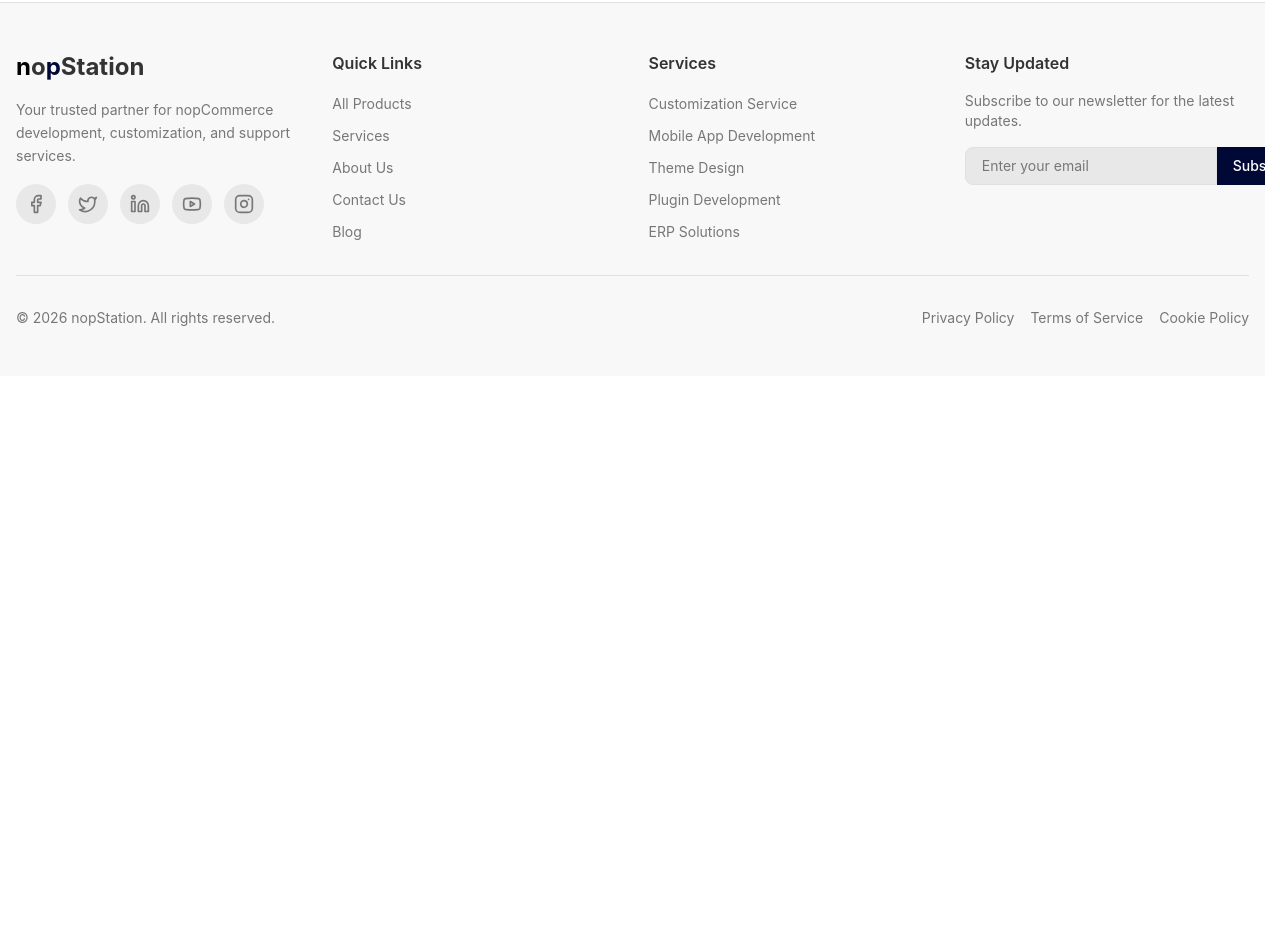
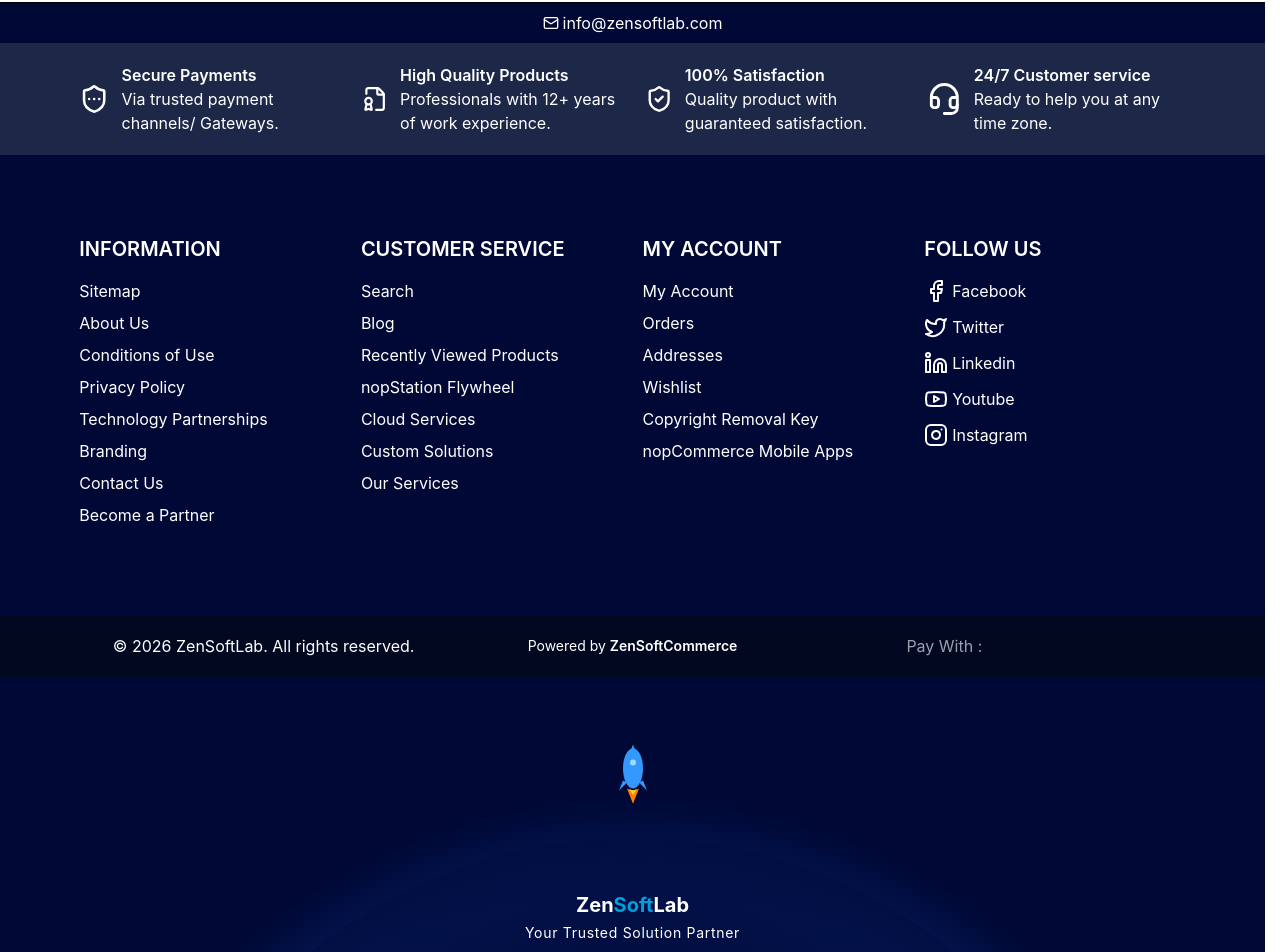
Before and after one commit to forhadreza43/zensoftlab-intern-task, a React (Vite) app: page / in a window 1280 px wide. Shown: the part 1315-2267 px from the top of the page. Before the commit the page ends 1691 px from the top, so only its background shows below. Built offline with nearby package versions, Linux system fonts and the light colour scheme; some icons are missing.

Commit message:
Add AnimatedRocket component and enhance Footer with scroll-to-top functionality; update FooterAccordion for improved link organization

```diff
--- a/package.json
+++ b/package.json
@@ -55,6 +55,7 @@
     "react-hook-form": "^7.71.0",
     "react-resizable-panels": "^4.4.0",
     "react-router": "^7.12.0",
+    "react-svg-credit-card-payment-icons": "^5.1.2",
     "recharts": "2.15.4",
     "sonner": "^2.0.7",
     "tailwind-merge": "^3.4.0",
--- /dev/null
+++ b/src/components/AnimatedRocket.tsx
@@ -0,0 +1,94 @@
+// import { motion } from 'framer-motion';
+import { motion } from 'motion/react';
+
+interface AnimatedRocketProps {
+   onClick: () => void;
+}
+
+const AnimatedRocket = ({ onClick }: AnimatedRocketProps) => {
+   return (
+      <motion.button
+         onClick={onClick}
+         className="cursor-pointer focus:outline-none"
+         animate={{
+            y: [0, -12, 0],
+         }}
+         transition={{
+            duration: 2,
+            repeat: Infinity,
+            ease: 'easeInOut',
+         }}
+         whileHover={{ scale: 1.1 }}
+         whileTap={{ scale: 0.95 }}
+         aria-label="Scroll to top"
+      >
+         <svg
+            width="48"
+            height="64"
+            viewBox="0 0 48 64"
+            fill="none"
+            xmlns="http://www.w3.org/2000/svg"
+         >
+            {/* Rocket body */}
+            <ellipse
+               cx="24"
+               cy="28"
+               rx="10"
+               ry="20"
+               className="fill-rocket-body"
+            />
+
+            {/* Rocket tip */}
+            <path d="M24 4 L30 20 L18 20 Z" className="fill-rocket-body" />
+
+            {/* Window */}
+            <circle cx="24" cy="22" r="5" className="fill-footer-bg" />
+            <circle cx="24" cy="22" r="3" fill="hsl(200, 100%, 80%)" />
+
+            {/* Left fin */}
+            <path d="M14 40 L10 50 L18 42 Z" className="fill-rocket-body" />
+
+            {/* Right fin */}
+            <path d="M34 40 L38 50 L30 42 Z" className="fill-rocket-body" />
+
+            {/* Flame outer */}
+            <motion.path
+               d="M18 48 L24 64 L30 48 Q24 52 18 48"
+               className="fill-rocket-flame"
+               animate={{
+                  d: [
+                     'M18 48 L24 64 L30 48 Q24 52 18 48',
+                     'M18 48 L24 60 L30 48 Q24 54 18 48',
+                     'M18 48 L24 64 L30 48 Q24 52 18 48',
+                  ],
+               }}
+               transition={{
+                  duration: 0.15,
+                  repeat: Infinity,
+                  ease: 'linear',
+               }}
+            />
+
+            {/* Flame inner */}
+            <motion.path
+               d="M20 48 L24 58 L28 48 Q24 50 20 48"
+               className="fill-rocket-flameInner"
+               animate={{
+                  d: [
+                     'M20 48 L24 58 L28 48 Q24 50 20 48',
+                     'M20 48 L24 54 L28 48 Q24 52 20 48',
+                     'M20 48 L24 58 L28 48 Q24 50 20 48',
+                  ],
+               }}
+               transition={{
+                  duration: 0.1,
+                  repeat: Infinity,
+                  ease: 'linear',
+               }}
+            />
+         </svg>
+      </motion.button>
+   );
+};
+
+export default AnimatedRocket;
--- /dev/null
+++ b/src/components/BottomFooter.tsx
@@ -0,0 +1,64 @@
+import AnimatedRocket from './AnimatedRocket';
+
+const Footer = () => {
+   const scrollToTop = () => {
+      window.scrollTo({
+         top: 0,
+         behavior: 'smooth',
+      });
+   };
+
+   return (
+      <footer className="relative w-full overflow-hidden bg-primary">
+         {/* Radial glow background */}
+         {/* <div
+            className="absolute inset-0"
+            style={{
+               background: `
+            radial-gradient(ellipse 80% 50% at 50% 100%,
+              hsl(210, 100%, 25%) 0%,
+              hsl(220, 70%, 15%) 40%,
+              hsl(220, 70%, 12%) 100%)
+          `,
+            }}
+         /> */}
+         <div className="w-full opacity-45 flex z-10 justify-center absolute top-1/2 left-1/2 -translate-x-1/2 -translate-y-10 pointer-events-none">
+            <div
+               className="w-[95vw] h-[95vw] rounded-full bg-radial
+    from-blue-600
+    via-blue-600/80
+    to-70%
+    to-transparent"
+            />
+         </div>
+
+         <div className="w-full flex z-20 justify-center absolute top-1/2 left-1/2 -translate-x-1/2 translate-y-1 pointer-events-none">
+            <div className="w-[80vw] h-[80vw] rounded-full bg-radial from-primary  via-primary to-80% to-transparent" />
+         </div>
+
+         <div className="relative z-30 flex flex-col items-center px-6 pt-12 md:pt-16">
+            {/* Animated Rocket */}
+            <div className="mb-8 md:mb-12">
+               <AnimatedRocket onClick={scrollToTop} />
+            </div>
+
+            {/* Logo Section */}
+            <div className="flex flex-col items-center  opacity-100 pb-6 md:pb-12 pt-8">
+               <a href="/" className="flex items-center gap-2 opacity-100">
+                  <span className="text-xl font-bold">
+                     <span className="text-primary-foreground">Zen</span>
+                     {/* <span className="text-primary-foreground">S</span> */}
+                     <span className="text-secondary">Soft</span>
+                     <span className="text-primary-foreground">Lab</span>
+                  </span>
+               </a>
+               <p className="mt-1 text-xs tracking-wider text-primary-foreground md:text-sm">
+                  Your Trusted Solution Partner
+               </p>
+            </div>
+         </div>
+      </footer>
+   );
+};
+
+export default Footer;
--- a/src/components/Footer.tsx
+++ b/src/components/Footer.tsx
@@ -1,147 +1,221 @@
-import { Facebook, Twitter, Linkedin, Youtube, Instagram } from 'lucide-react';
+import {
+   Facebook,
+   Twitter,
+   Linkedin,
+   Youtube,
+   Instagram,
+   Mail,
+   ShieldCheck,
+   ShieldEllipsis,
+   FileBadge,
+   Headset,
+} from 'lucide-react';
+import { FooterAccordion } from './FooterAccordion';
+import { Link } from 'react-router';
+import { AmericanExpressIcon, MastercardIcon, VisaIcon } from 'react-svg-credit-card-payment-icons';
+import BottomFooter from './BottomFooter';
+
+const quickLinks = [
+   {
+      title: 'Information',
+      links: [
+         { label: 'Sitemap', href: '#' },
+         { label: 'About Us', href: '#' },
+         { label: 'Conditions of Use', href: '#' },
+         { label: 'Privacy Policy', href: '#' },
+         { label: 'Technology Partnerships', href: '#' },
+         { label: 'Branding', href: '#' },
+         { label: 'Contact Us', href: '#' },
+         { label: 'Become a Partner', href: '#' },
+      ],
+   },
+   {
+      title: 'Customer Service',
+      links: [
+         { label: 'Search', href: '#' },
+         { label: 'Blog', href: '#' },
+         { label: 'Recently Viewed Products', href: '#' },
+         { label: 'nopStation Flywheel', href: '#' },
+         { label: 'Cloud Services', href: '#' },
+         { label: 'Custom Solutions', href: '#' },
+         { label: 'Our Services', href: '#' },
+      ],
+   },
+   {
+      title: 'My Account',
+      links: [
+         { label: 'My Account', href: '#' },
+         { label: 'Orders', href: '#' },
+         { label: 'Addresses', href: '#' },
+         { label: 'Wishlist', href: '#' },
+         { label: 'Copyright Removal Key', href: '#' },
+         { label: 'nopCommerce Mobile Apps', href: '#' },
+      ],
+   },
+];
+
+const socialLinks = [
+   {
+      title: 'Follow Us',
+      links: [
+         { label: 'Facebook', icon: Facebook, href: '#' },
+         { label: 'Twitter', icon: Twitter, href: '#' },
+         { label: 'Linkedin', icon: Linkedin, href: '#' },
+         { label: 'Youtube', icon: Youtube, href: '#' },
+         { label: 'Instagram', icon: Instagram, href: '#' },
+      ],
+   },
+];
 
 const Footer = () => {
-   const socialLinks = [
-      { icon: Facebook, href: '#' },
-      { icon: Twitter, href: '#' },
-      { icon: Linkedin, href: '#' },
-      { icon: Youtube, href: '#' },
-      { icon: Instagram, href: '#' },
-   ];
-
-   const quickLinks = [
-      { name: 'All Products', href: '#' },
-      { name: 'Services', href: '#' },
-      { name: 'About Us', href: '#' },
-      { name: 'Contact Us', href: '#' },
-      { name: 'Blog', href: '#' },
-   ];
-
-   const services = [
-      { name: 'Customization Service', href: '#' },
-      { name: 'Mobile App Development', href: '#' },
-      { name: 'Theme Design', href: '#' },
-      { name: 'Plugin Development', href: '#' },
-      { name: 'ERP Solutions', href: '#' },
-   ];
-
    return (
-      <footer className="relative overflow-hidden border-t border-border">
-         <div className="absolute inset-0 bg-background" />
-
-         <div className="relative z-10 container mx-auto px-4 py-12">
-            <div className="grid grid-cols-1 md:grid-cols-2 lg:grid-cols-4 gap-8 mb-8">
-               {/* Logo & Description */}
-               <div>
-                  <a href="/" className="inline-block mb-4">
-                     <span className="text-2xl font-bold">
-                        <span className="text-cyan">n</span>
-                        <span className="text-foreground">o</span>
-                        <span className="text-primary">p</span>
-                        <span className="text-foreground">Station</span>
-                     </span>
-                  </a>
-                  <p className="text-muted-foreground text-sm mb-4 leading-relaxed">
-                     Your trusted partner for nopCommerce development,
-                     customization, and support services.
+      <footer className="relative overflow-hidden border-t bg-primary">
+         <div className="relative mx-auto">
+            <div className="px-4">
+               <div className="flex items-center gap-1 justify-center text-primary-foreground py-2 border-b lg:border-0">
+                  <Mail size={16} />
+                  <span>info@zensoftlab.com</span>
+               </div>
+            </div>
+            <div className="bg-gray-600/40 ">
+               <div className="md:w-[95%] lg:w-[90%] max-w-360 mx-auto px-4">
+                  <div className="grid grid-cols-1 align-center mx-auto items-center md:grid-cols-2 gap-2 md:gap-4 lg:grid-cols-4 lg:gap-6 py-5">
+                     <div className="flex items-center gap-3">
+                        <ShieldEllipsis
+                           size={44}
+                           className="text-primary-foreground"
+                        />
+                        <div className="text-primary-foreground">
+                           <p className="font-semibold">Secure Payments</p>
+                           <p className="">
+                              Via trusted payment channels/ Gateways.
                            </p>
-                  <div className="flex gap-3">
+                        </div>
+                     </div>
+                     <div className="flex items-center gap-3">
+                        <FileBadge
+                           size={44}
+                           className="text-primary-foreground"
+                        />
+                        <div className="text-primary-foreground">
+                           <p className="font-semibold">
+                              High Quality Products
+                           </p>
+                           <p className="">
+                              Professionals with 12+ years of work experience.
+                           </p>
+                        </div>
+                     </div>
+                     <div className="flex items-center gap-3">
+                        <ShieldCheck
+                           size={44}
+                           className="text-primary-foreground"
+                        />
+                        <div className="text-primary-foreground">
+                           <p className="font-semibold">100% Satisfaction</p>
+                           <p className="">
+                              Quality product with guaranteed satisfaction.
+                           </p>
+                        </div>
+                     </div>
+                     <div className="flex items-center gap-3">
+                        <Headset
+                           size={44}
+                           className="text-primary-foreground"
+                        />
+                        <div className="text-primary-foreground">
+                           <p className="font-semibold">
+                              24/7 Customer service
+                           </p>
+                           <p className="">
+                              Ready to help you at any time zone.
+                           </p>
+                        </div>
+                     </div>
+                  </div>
+               </div>
+            </div>
+            <div className="md:w-[95%] lg:w-[90%] max-w-360 mx-auto px-4 py-10">
+               <div className="text-primary-foreground md:hidden">
+                  {quickLinks.map((section, index) => (
+                     <FooterAccordion key={index} data={section} />
+                  ))}
                   {socialLinks.map((social, index) => (
-                        <a
-                           key={index}
-                           href={social.href}
-                           className="w-10 h-10 rounded-full bg-muted flex items-center justify-center text-muted-foreground hover:text-primary hover:bg-muted/80 transition-colors"
-                        >
-                           <social.icon className="w-5 h-5" />
-                        </a>
+                     <FooterAccordion key={index} data={social} />
                   ))}
                </div>
-               </div>
-
-               {/* Quick Links */}
-               <div>
-                  <h4 className="text-foreground font-semibold mb-4">
-                     Quick Links
+               <div className="hidden md:grid grid-cols-4 gap-5 py-10">
+                  {quickLinks.map((section, index) => (
+                     <div key={index}>
+                        <h4 className="text-primary-foreground text-xl font-semibold uppercase mb-4">
+                           {section.title}
                         </h4>
-                  <ul className="space-y-2">
-                     {quickLinks.map((link) => (
-                        <li key={link.name}>
-                           <a
-                              href={link.href}
-                              className="text-muted-foreground text-sm hover:text-primary transition-colors"
+                        <ul>
+                           {section.links.map((link, linkIndex) => (
+                              <li key={linkIndex} className="mb-2">
+                                 <Link
+                                    to={link.href}
+                                    className="text-primary-foreground"
                                  >
-                              {link.name}
-                           </a>
+                                    {link.label}
+                                 </Link>
                               </li>
                            ))}
                         </ul>
                      </div>
-
-               {/* Services */}
-               <div>
-                  <h4 className="text-foreground font-semibold mb-4">
-                     Services
+                  ))}
+                  {socialLinks.map((social, index) => (
+                     <div key={index}>
+                        <h4 className="text-primary-foreground text-xl font-semibold uppercase mb-4">
+                           {social.title}
                         </h4>
-                  <ul className="space-y-2">
-                     {services.map((link) => (
-                        <li key={link.name}>
-                           <a
-                              href={link.href}
-                              className="text-muted-foreground text-sm hover:text-primary transition-colors"
+                        <ul className="flex flex-col gap-3">
+                           {social.links.map((link, linkIndex) => (
+                              <li key={linkIndex}>
+                                 <Link
+                                    to={link.href}
+                                    className="text-primary-foreground hover:underline flex items-center gap-1"
                                  >
-                              {link.name}
-                           </a>
+                                    {link.icon && (
+                                       <link.icon className="w-6 h-6 inline-block" />
+                                    )}
+                                    {link.label}
+                                 </Link>
                               </li>
                            ))}
                         </ul>
                      </div>
-
-               {/* Newsletter */}
+                  ))}
+               </div>
+            </div>
+            <div className='bg-gray-950/60 py-4'>
+               <div className="md:w-[95%] lg:w-[90%] max-w-360 mx-auto px-4 ">
+                  <div className="grid grid-cols-1 md:grid-cols-3 text-primary-foreground items-center text-center">
                      <div>
-                  <h4 className="text-foreground font-semibold mb-4">
-                     Stay Updated
-                  </h4>
-                  <p className="text-muted-foreground text-sm mb-4">
-                     Subscribe to our newsletter for the latest updates.
+                        <p>
+                           © 2026 ZenSoftLab. All rights
+                           reserved.
                         </p>
-                  <div className="flex">
-                     <input
-                        type="email"
-                        placeholder="Enter your email"
-                        className="flex-1 px-4 py-2 bg-muted border border-border rounded-l-lg text-sm text-foreground placeholder:text-muted-foreground focus:outline-none focus:border-primary"
-                     />
-                     <button className="px-4 py-2 bg-primary text-primary-foreground rounded-r-lg font-medium text-sm hover:bg-primary/90 transition-colors">
-                        Subscribe
-                     </button>
+                     </div>
+                     <div>
+                        <p className='text-sm'>
+                           Powered by{' '}
+                           <span className="font-semibold">ZenSoftCommerce</span>
+                        </p>
+                     </div>
+                     <div className="flex items-center justify-center gap-2">
+                        <span className='text-gray-400'>Pay With :</span>
+                        <div className="flex items-center gap-2">
+                           <VisaIcon width={30} height={25} />
+                           <MastercardIcon width={30} height={25} />
+                           <AmericanExpressIcon width={30} height={25} />
                         </div>
                      </div>
                   </div>
-
-            {/* Bottom Bar */}
-            <div className="pt-8 border-t border-border flex flex-col md:flex-row items-center justify-between gap-4">
-               <p className="text-muted-foreground text-sm">
-                  © {new Date().getFullYear()} nopStation. All rights reserved.
-               </p>
-               <div className="flex gap-4">
-                  <a
-                     href="#"
-                     className="text-muted-foreground text-sm hover:text-primary transition-colors"
-                  >
-                     Privacy Policy
-                  </a>
-                  <a
-                     href="#"
-                     className="text-muted-foreground text-sm hover:text-primary transition-colors"
-                  >
-                     Terms of Service
-                  </a>
-                  <a
-                     href="#"
-                     className="text-muted-foreground text-sm hover:text-primary transition-colors"
-                  >
-                     Cookie Policy
-                  </a>
                </div>
+            </div>
+            <div>
+               <BottomFooter/>
             </div>
          </div>
       </footer>
--- /dev/null
+++ b/src/components/FooterAccordion.tsx
@@ -0,0 +1,48 @@
+import {
+   Accordion,
+   AccordionContent,
+   AccordionItem,
+   AccordionTrigger,
+} from '@/components/ui/accordion';
+import { Link } from 'react-router';
+
+type QuickLinkItem = {
+   label: string;
+   icon?: React.ComponentType<{ className?: string }>;
+   href: string;
+};
+
+type QuickLinkSection = {
+   title: string;
+   links: QuickLinkItem[];
+};
+
+type FooterAccordionData = {
+   data: QuickLinkSection;
+};
+
+export function FooterAccordion({ data }: FooterAccordionData) {
+   return (
+      <Accordion type="single" collapsible className="w-full">
+         <AccordionItem value="item-1">
+            <AccordionTrigger className="font-bold uppercase">
+               {data.title}
+            </AccordionTrigger>
+            <AccordionContent className="flex flex-col gap-4 text-balance">
+               {data.links.map((link, index) => (
+                  <Link
+                     key={index}
+                     to={link.href}
+                     className="text-primary-foreground hover:underline flex items-center gap-1"
+                  >
+                     {link.icon && (
+                        <link.icon className="w-5 h-5 inline-block" />
+                     )}
+                     {link.label}
+                  </Link>
+               ))}
+            </AccordionContent>
+         </AccordionItem>
+      </Accordion>
+   );
+}
--- a/src/components/ServicesSection.tsx
+++ b/src/components/ServicesSection.tsx
@@ -107,7 +107,7 @@
                   OUR SERVICES
                </h2>
 
-               <div className="hidden lg:flex gap-2 absolute right-4 top-6">
+               <div className="hidden lg:flex gap-2 absolute right-4 top-8">
                   <button
                      onClick={() =>
                         setStartIndex(
@@ -135,7 +135,6 @@
                </div>
             </div>
 
-            {/* ✅ Padding added here to protect card edges */}
             <div
                ref={scrollRef}
                className={`overflow-x-auto scrollbar-hidden px-2 py-2
--- a/src/index.css
+++ b/src/index.css
@@ -186,6 +186,10 @@
    --shadow-lg: var(--shadow-lg);
    --shadow-xl: var(--shadow-xl);
    --shadow-2xl: var(--shadow-2xl);
+
+   --color-rocket-body: hsl(210 100% 60%);
+   --color-rocket-flame: hsl(30 100% 50%);
+   --color-rocket-flameInner: hsl(45 100% 60%);
 }
 /*
 a {
```
Also changed, not shown: src/components/ui/accordion.tsx (+15 -13 lines), 1 other file (tests, documents, lock files or other folders). Lines whose indentation alone changed are shown as unchanged.
